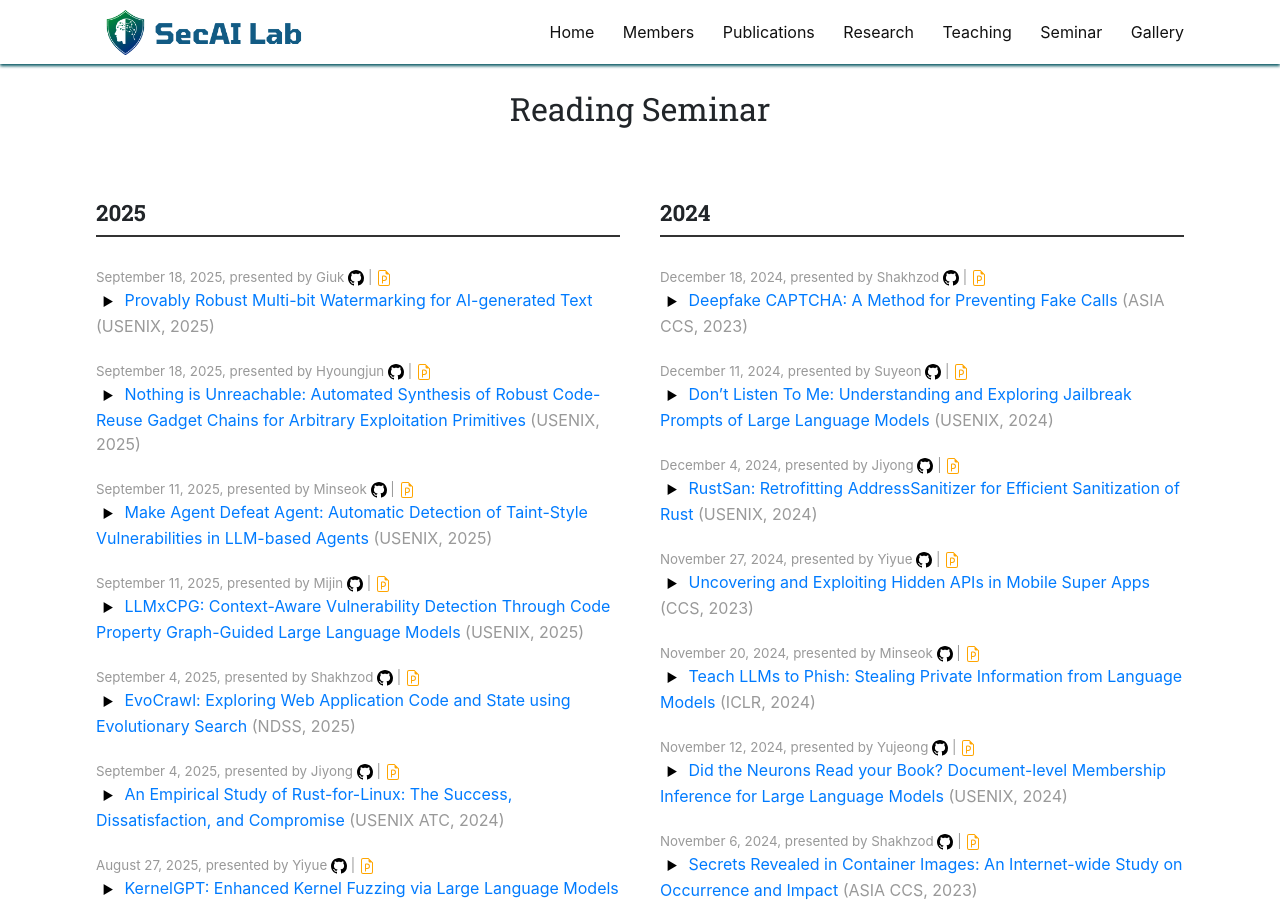
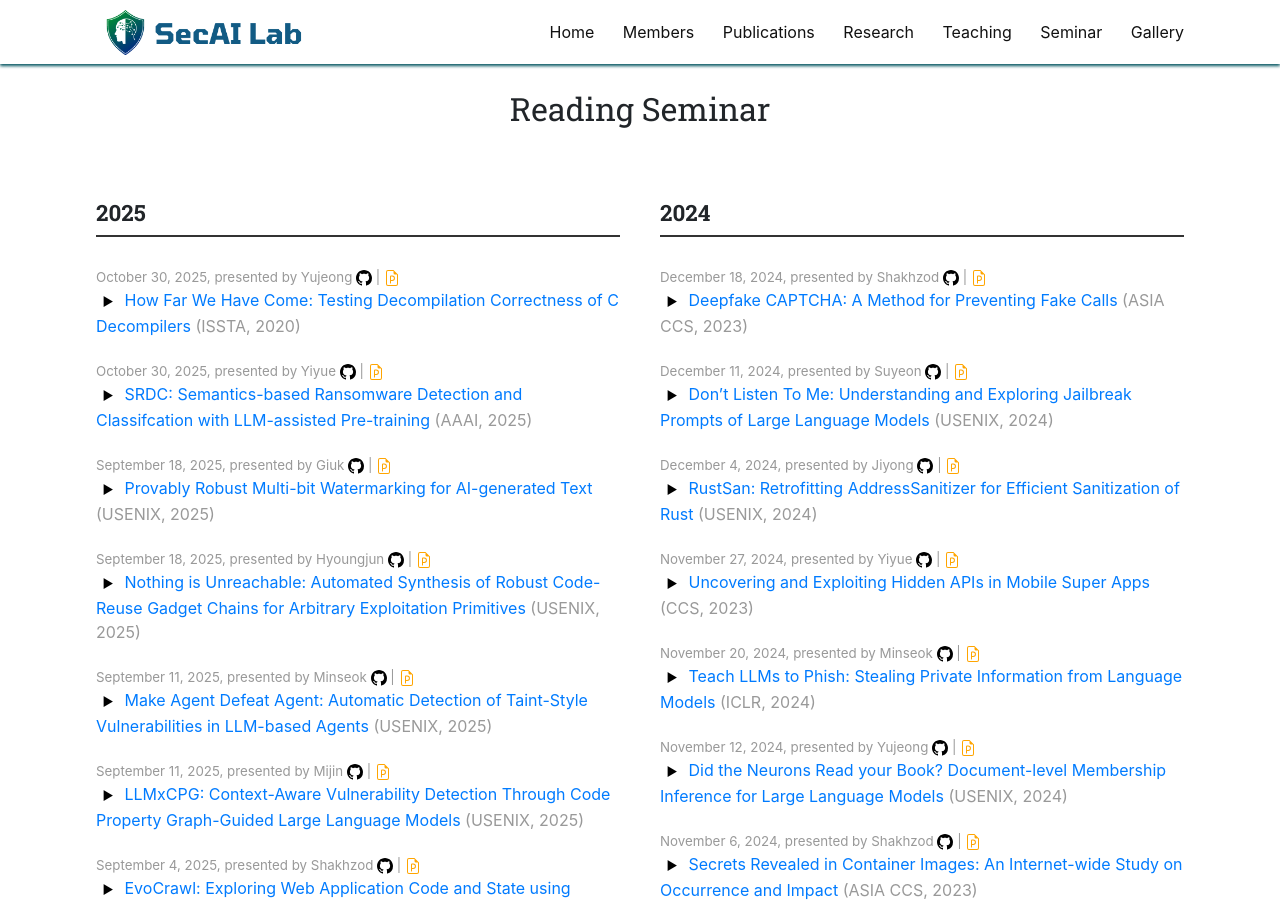
Before and after one commit to SecAI-Lab/secai-lab.github.io, a Jekyll site: the page built from pages/seminar.md, in a window 1280 px wide and 900 px high. Built offline with Jekyll 4.4.1, drawn with Linux system fonts in a browser that asks for light colours; nearby versions of some CDN libraries.

Commit message:
Update readings.yml

```diff
--- a/_data/readings.yml
+++ b/_data/readings.yml
@@ -1,3 +1,25 @@
+- title: "SRDC: Semantics-based Ransomware Detection and Classifcation with LLM-assisted Pre-training"
+  link: "https://ojs.aaai.org/index.php/AAAI/article/view/35080/37235"
+  ppt_link: ""
+  code_link: ""
+  presenter: Yiyue
+  conference: AAAI
+  date: 2025.10.30
+  pub_year: 2025
+  discussion: |
+    (Discussion)
+
+- title: "How Far We Have Come: Testing Decompilation Correctness of C Decompilers"
+  link: "https://dl.acm.org/doi/pdf/10.1145/3395363.3397370"
+  ppt_link: ""
+  code_link: ""
+  presenter: Yujeong
+  conference: ISSTA
+  date: 2025.10.30
+  pub_year: 2020
+  discussion: |
+    (Discussion)
+
 - title: "Nothing is Unreachable: Automated Synthesis of Robust Code-Reuse Gadget Chains for Arbitrary Exploitation Primitives"
   link: "https://www.usenix.org/system/files/usenixsecurity25-bailluet.pdf"
   ppt_link: "https://docs.google.com/presentation/d/1kqp1BlKW4faCW6NjdQwiPkPsN_Hjlo2n/edit?usp=sharing&ouid=110356779034791900133&rtpof=true&sd=true"
```
